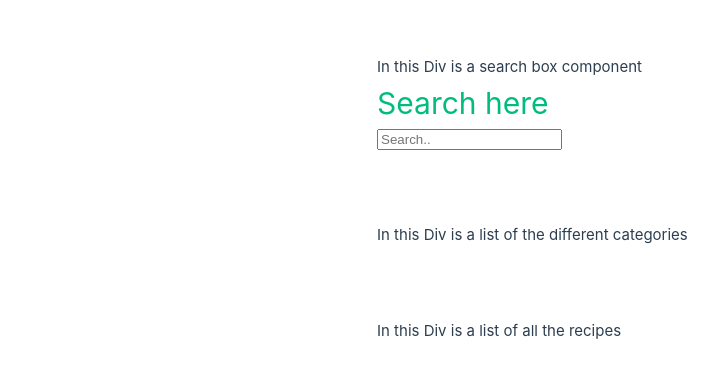
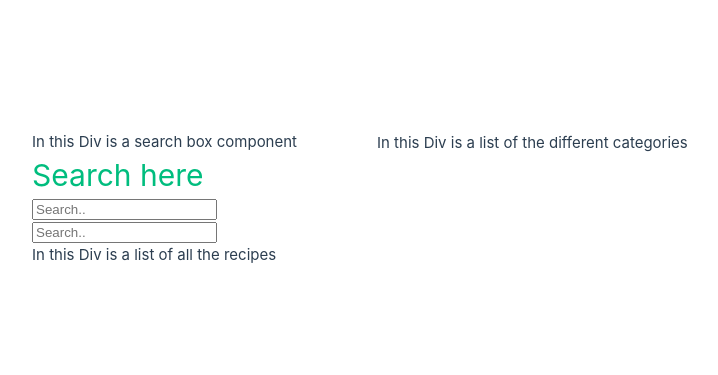
Before and after one commit to UlrikaMyAlva/projekt_recept, a Vue app: page / in a window 1280 px wide. Shown: the part 201-576 px from the top of the page, without its empty margins (263-981 px from the left). Built offline with nearby package versions, Linux system fonts and the light colour scheme.

Commit message:
created wireframe html

```diff
--- a/src/App.vue
+++ b/src/App.vue
@@ -6,26 +6,23 @@ import uleri from './components/uleri.vue'
 
 <template>
   <header>
-    <!-- <img alt="Vue logo" class="logo" src="./assets/logo.svg" width="125" height="125" /> -->
-
-    <div class="wrapper">
-      <!-- <HelloWorld msg="Receptsajt" /> -->
-    </div>
-  </header>
-
-  <main>
-    <!--<TheWelcome />-->
     <div class="search-box">
       <!--ULRIKAS-->
       In this Div is a search box component
       <uleri msg="Search here"/>
+      <uleri searchAlgoritm/>
     </div>
-    <br/><br/><br/>
+  </header>
+
+  <aside>
     <div class="category-list">
       <!--AMANDA-->
       In this Div is a list of the different categories
     </div>
-    <br/><br/><br/>
+  </aside>
+
+  <main>
+    <!--<TheWelcome />-->
     <div class="recipe-list">
       <!--AMANDA-->
       In this Div is a list of all the recipes
--- a/src/components/uleri.vue
+++ b/src/components/uleri.vue
@@ -6,7 +6,25 @@ defineProps({
     type: String,
     required: true
   }
+
+  //A PROP THAT TAKES IN THE SEARCH WORD?
 })
+
+function searchAlgoritm() {
+  //These two are only for me testing
+  let text = "A tasty mexican meal for the whole family!";
+  let textLower = text.toLowerCase();
+  let search = "mexican";
+  let searchLower = search.toLowerCase();
+
+  let result = textLower.includes(searchLower);
+
+  console.log(result);
+
+  //COMPARE EACH DESCRIPTION OF EACH RECIPE
+  //IF TRUE, MAKE ARRAY? SEND TO AMANDAS RECIPE LIST?
+
+}
 </script>
 
 <template>
```
